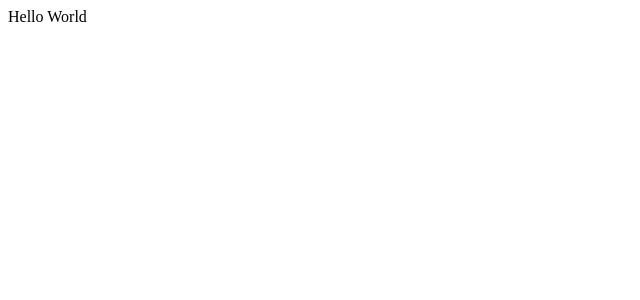
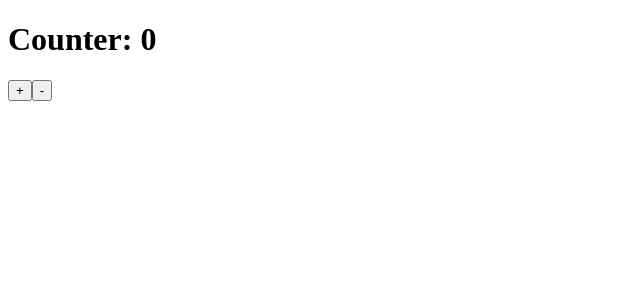
Before and after one commit to glassmonkey/agent-worker, a Next.js app in the folder app/: page / in a window 1280 px wide. Shown: the top 300 px of the page, without its empty margins (0-640 px from the left). Built offline with nearby package versions, Linux system fonts and the light colour scheme.

Commit message:
feat: implement counter feature with tests

```diff
--- a/app/src/app/page.tsx
+++ b/app/src/app/page.tsx
@@ -1,7 +1,29 @@
+'use client'
+
+import { useState } from 'react'
+
 export default function Home() {
+  const [count, setCount] = useState(0)
+
   return (
-    <main>
-      Hello World
+    <main className="min-h-screen flex flex-col items-center justify-center gap-4">
+      <h1 className="text-2xl font-bold">Counter: {count}</h1>
+      <div className="flex gap-4">
+        <button
+          onClick={() => setCount(prev => prev + 1)}
+          className="px-4 py-2 bg-blue-500 text-white rounded hover:bg-blue-600 transition-colors"
+          aria-label="increment"
+        >
+          +
+        </button>
+        <button
+          onClick={() => setCount(prev => prev - 1)}
+          className="px-4 py-2 bg-red-500 text-white rounded hover:bg-red-600 transition-colors"
+          aria-label="decrement"
+        >
+          -
+        </button>
+      </div>
     </main>
   )
 }
```
Also changed, not shown: 1 other file (tests, documents, lock files or other folders).
